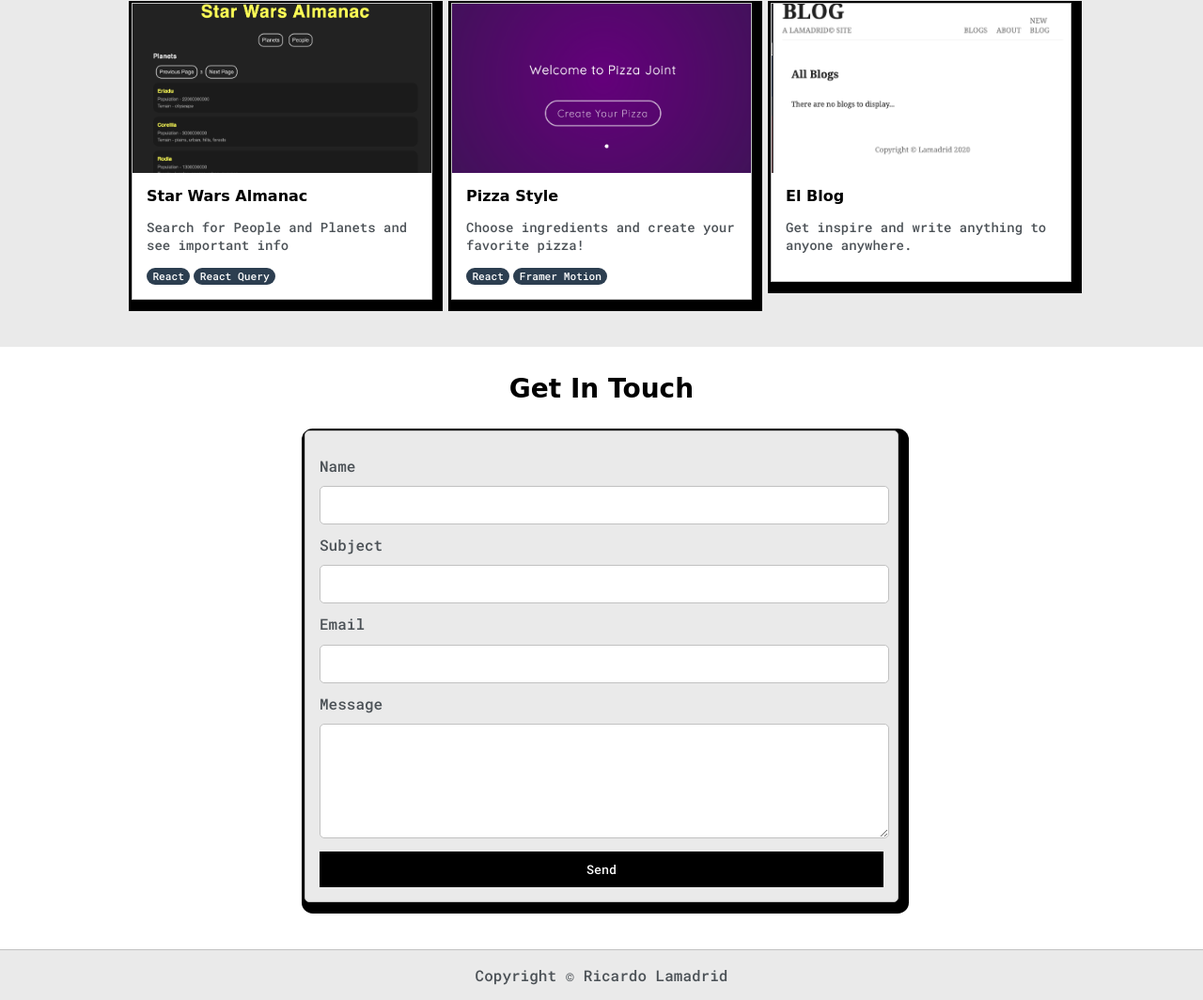
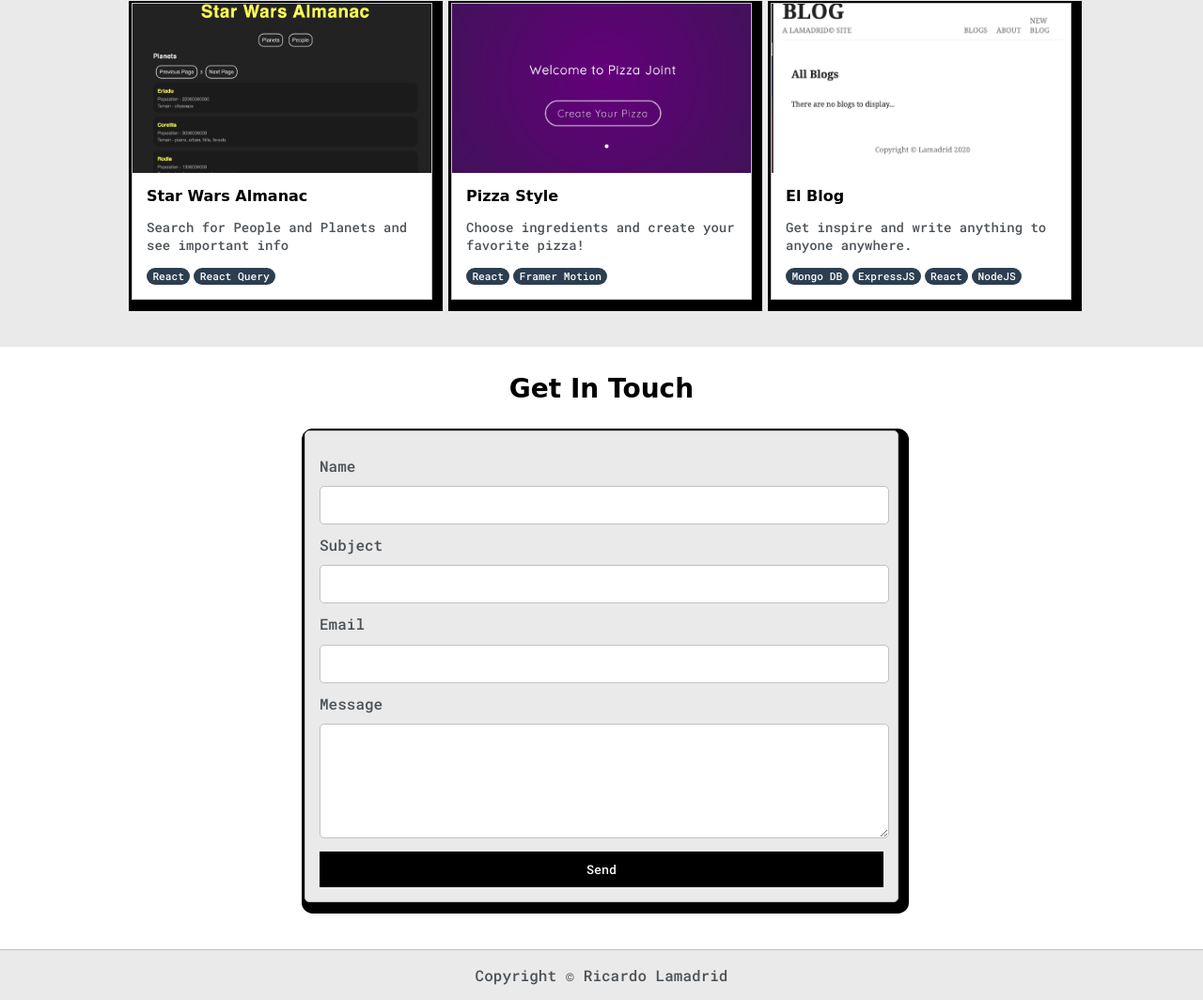
Before and after one commit to rikilamadrid/website, a plain HTML site: page index.html in a window 1280 px wide. Shown: the part 1534-2598 px from the top of the page at 94% size. Drawn offline with Linux system fonts and the light colour scheme; a web font is replaced by a local one.

Commit message:
added el blog 2

```diff
--- a/index.html
+++ b/index.html
@@ -146,6 +146,10 @@
               <div class="post-preview">
                 <h6 class="post-title">El Blog</h6>
                 <p class="post-intro">Get inspire and write anything to anyone anywhere.</p>
+                <span class="badge badge--smaller">Mongo DB</span>
+                <span class="badge badge--smaller">ExpressJS</span>
+                <span class="badge badge--smaller">React</span>
+                <span class="badge badge--smaller">NodeJS</span>
               </div>
             </div>
           </a>
```
